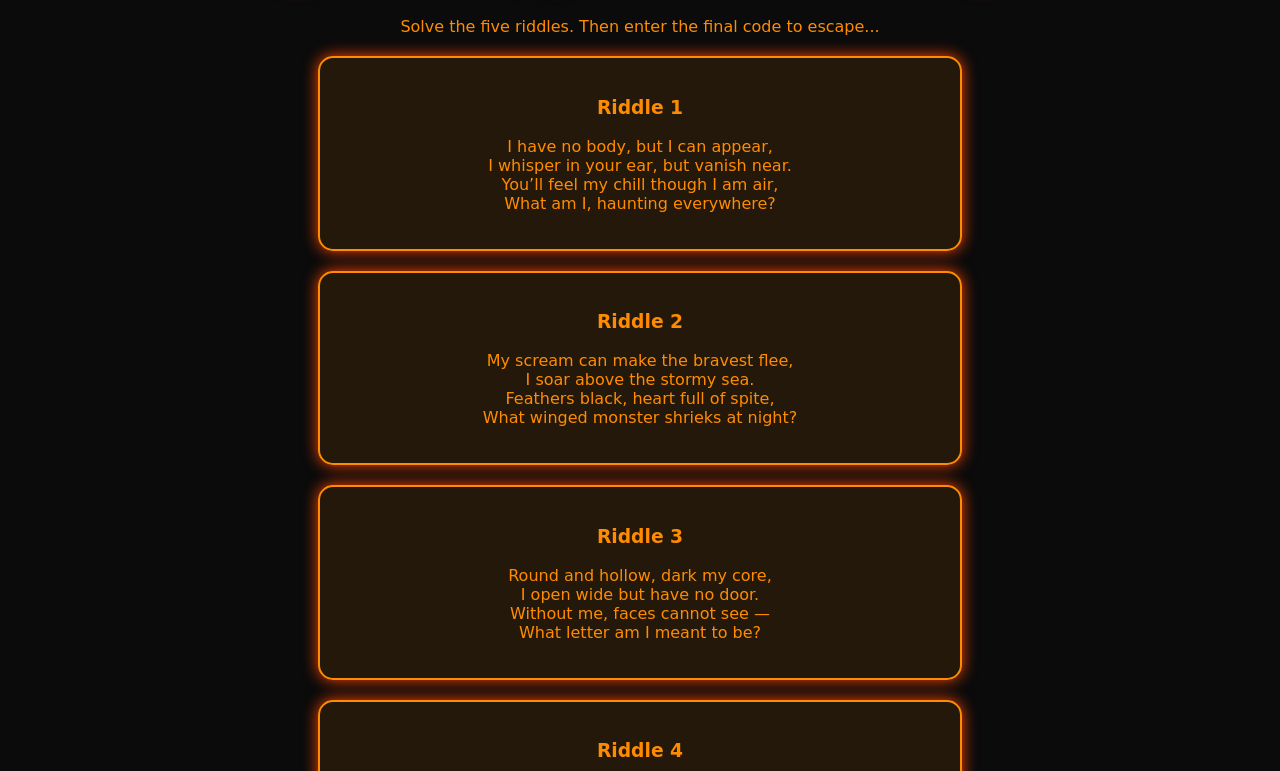
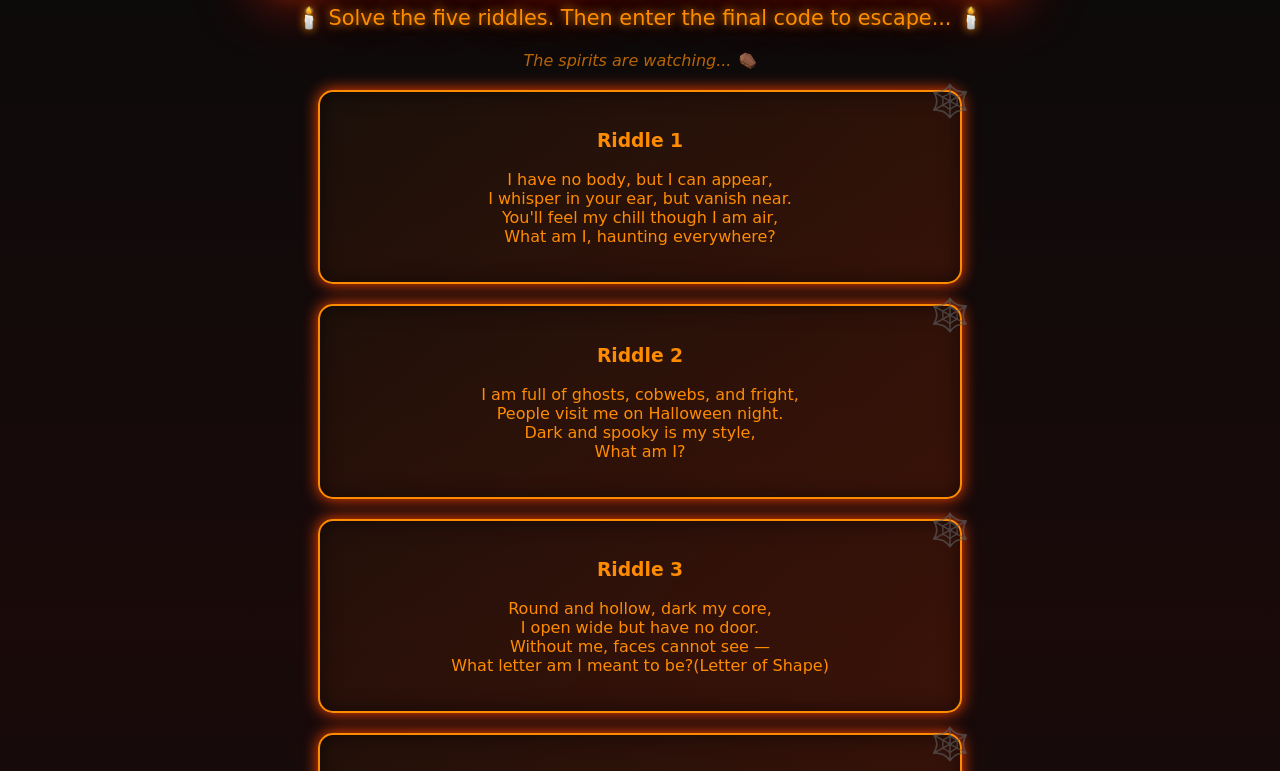
Before and after one commit to Aaks-hatH/Halloween-Game, a plain HTML site: page index.html in a window 1280 px wide. Shown: the part 152-923 px from the top of the page. Drawn offline with Linux system fonts and the light colour scheme.

Commit message:
Update index.html

```diff
--- a/index.html
+++ b/index.html
@@ -6,25 +6,62 @@
 <title>The Crypt of Shadows</title>
 <style>
   body {
-    background-color: #0b0b0b;
+    background: linear-gradient(180deg, #0a0a0a 0%, #1a0a0a 50%, #0a0a0a 100%);
     color: #ff8c00;
     font-family: "Creepster", cursive;
     text-align: center;
     padding: 40px;
+    min-height: 100vh;
+    position: relative;
+    overflow-x: hidden;
+  }
+  body::before {
+    content: "🦇 🎃 👻 💀 🕷️ 🦇 🎃 👻 💀 🕷️";
+    position: fixed;
+    top: 10px;
+    left: 0;
+    width: 100%;
+    font-size: 2rem;
+    opacity: 0.3;
+    animation: float 20s linear infinite;
+  }
+  @keyframes float {
+    from { transform: translateX(-100%); }
+    to { transform: translateX(100%); }
   }
   @import url('https://fonts.googleapis.com/css2?family=Creepster&display=swap');
   h1 {
     font-size: 3rem;
-    text-shadow: 0 0 20px #ff4500;
+    text-shadow: 0 0 20px #ff4500, 0 0 40px #ff4500;
+    animation: pulse 2s ease-in-out infinite;
+    margin-bottom: 10px;
+  }
+  @keyframes pulse {
+    0%, 100% { text-shadow: 0 0 20px #ff4500, 0 0 40px #ff4500; }
+    50% { text-shadow: 0 0 30px #ff4500, 0 0 60px #ff4500, 0 0 80px #ff0000; }
   }
   .riddle {
-    background: rgba(255,140,0,0.1);
+    background: linear-gradient(135deg, rgba(255,140,0,0.05) 0%, rgba(255,69,0,0.15) 100%);
     border: 2px solid #ff8c00;
     border-radius: 15px;
     margin: 20px auto;
     max-width: 600px;
     padding: 20px;
-    box-shadow: 0 0 15px #ff4500;
+    box-shadow: 0 0 15px #ff4500, inset 0 0 20px rgba(0,0,0,0.5);
+    transition: transform 0.3s ease, box-shadow 0.3s ease;
+    position: relative;
+  }
+  .riddle:hover {
+    transform: translateY(-5px) scale(1.02);
+    box-shadow: 0 0 30px #ff4500, inset 0 0 20px rgba(255,69,0,0.3);
+  }
+  .riddle::before {
+    content: "🕸️";
+    position: absolute;
+    top: -10px;
+    right: -10px;
+    font-size: 2rem;
+    opacity: 0.6;
   }
   input[type=text] {
     font-size: 1.2rem;
@@ -35,7 +72,7 @@
     color: #ff8c00;
   }
   button {
-    background: #ff8c00;
+    background: linear-gradient(135deg, #ff8c00 0%, #ff6600 100%);
     color: black;
     font-weight: bold;
     border: none;
@@ -45,9 +82,13 @@
     cursor: pointer;
     font-family: "Creepster", cursive;
     font-size: 1.2rem;
+    transition: all 0.3s ease;
+    box-shadow: 0 4px 15px rgba(255,140,0,0.4);
   }
   button:hover {
-    background: #ff4500;
+    background: linear-gradient(135deg, #ff4500 0%, #ff0000 100%);
+    transform: scale(1.05);
+    box-shadow: 0 6px 20px rgba(255,69,0,0.6);
   }
   #result {
     font-size: 1.5rem;
@@ -66,22 +107,25 @@
 <body>
 
 <h1>💀 The Crypt of Shadows 💀</h1>
-<p>Solve the five riddles. Then enter the final code to escape...</p>
+<p style="font-size: 1.3rem; text-shadow: 0 0 10px #ff8c00;">🕯️ Solve the five riddles. Then enter the final code to escape... 🕯️</p>
+<p style="font-size: 1rem; opacity: 0.7; font-style: italic;">The spirits are watching... ⚰️</p>
 
 <div class="riddle" id="r1">
   <h3>Riddle 1</h3>
   <p>I have no body, but I can appear,<br>
   I whisper in your ear, but vanish near.<br>
-  You’ll feel my chill though I am air,<br>
+  You'll feel my chill though I am air,<br>
   What am I, haunting everywhere?</p>
 </div>
 
 <div class="riddle" id="r2">
   <h3>Riddle 2</h3>
-  <p>My scream can make the bravest flee,<br>
-  I soar above the stormy sea.<br>
-  Feathers black, heart full of spite,<br>
-  What winged monster shrieks at night?</p>
+  <p>
+ I am full of ghosts, cobwebs, and fright,<br>
+People visit me on Halloween night.<br>
+Dark and spooky is my style,<br>
+What am I?
+</p>
 </div>
 
 <div class="riddle" id="r3">
@@ -89,15 +133,15 @@
   <p>Round and hollow, dark my core,<br>
   I open wide but have no door.<br>
   Without me, faces cannot see —<br>
-  What letter am I meant to be?</p>
+  What letter am I meant to be?(Letter of Shape)</p>
 </div>
 
 <div class="riddle" id="r4">
   <h3>Riddle 4</h3>
   <p>Neither living nor quite dead,<br>
-  I rise again when moonlight’s shed.<br>
+  I rise again when moonlight's shed.<br>
   I shamble slow, with vacant hue —<br>
-  Guess my name, it starts with “U.”</p>
+  Guess my name, it starts with "U."</p>
 </div>
 
 <div class="riddle" id="r5">
@@ -132,7 +176,7 @@ function checkCode() {
 // Hints for each riddle
 const hints = {
   1: "It's invisible but often said to haunt houses.",
-  2: "A mythic creature with wings and a terrible voice.",
+  2: "A Old house.",
   3: "This riddle literally asks for a single letter — look at its shape.",
   4: "Think of creatures that are neither alive nor dead.",
   5: "It shines with fire to push back the darkness."
```
